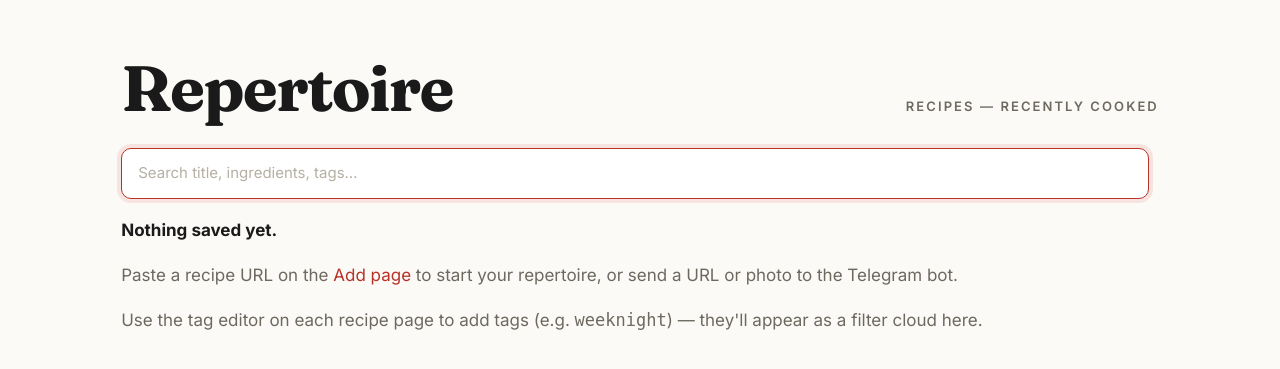
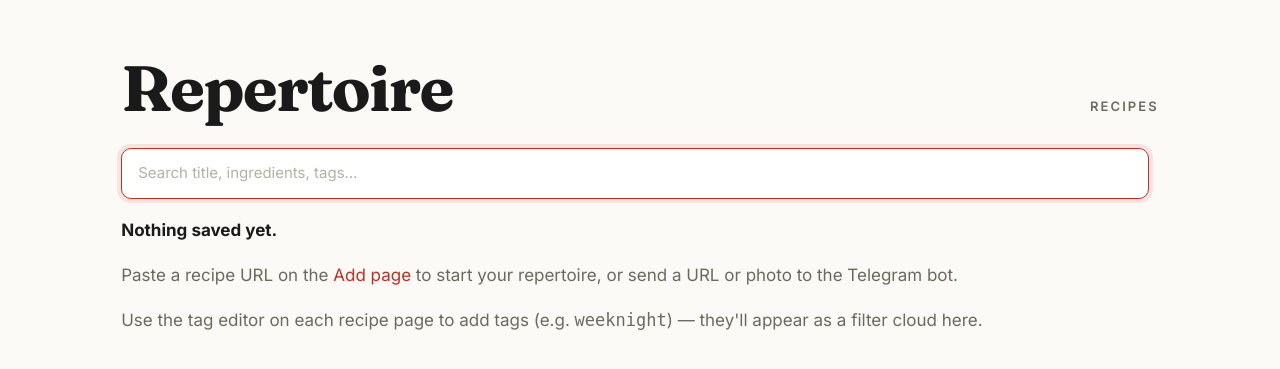
Before and after one commit to sploutchy/ePepper, a FastAPI app: template server/web/templates/index.html in a window 1280 px wide. Shown: the part 67-436 px from the top of the page. Run offline with FastAPI, Linux system fonts and the light colour scheme; the template is opened without the code that fills it, so the values that code supplies are empty; parts of the project's set-up code (start-up, migrations or seed data) failed here and were passed over.

Commit message:
feat(web): drop "recently cooked" default from lib-meta
Show count only when no filter active; suffix appears only for
search, source, or tag filters.

Co-Authored-By: Claude Sonnet 4.6 <noreply@anthropic.com>

```diff
--- a/server/web/templates/_lib_meta.html
+++ b/server/web/templates/_lib_meta.html
@@ -7,6 +7,5 @@
 {%- if q %} — search &ldquo;{{ q }}&rdquo;
 {%- elif source %} — from {{ source|capitalize }}
 {%- elif tag %} — #{{ tag }}
-{%- else %} — recently cooked
 {%- endif %}
 {%- if q or source %} <a href="/app/" class="clear-filter">clear</a>{% endif %}
```
